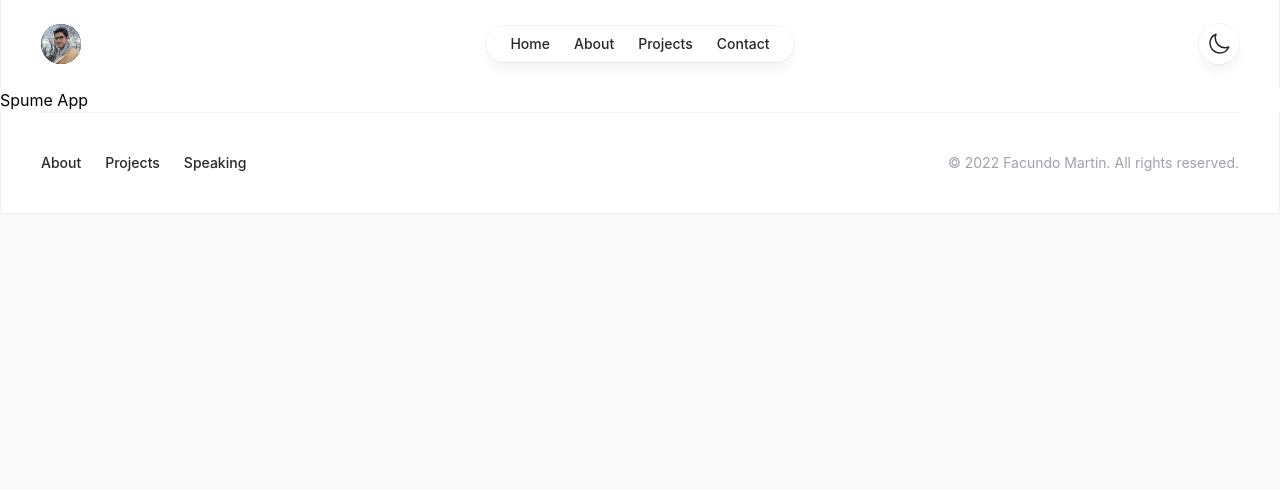
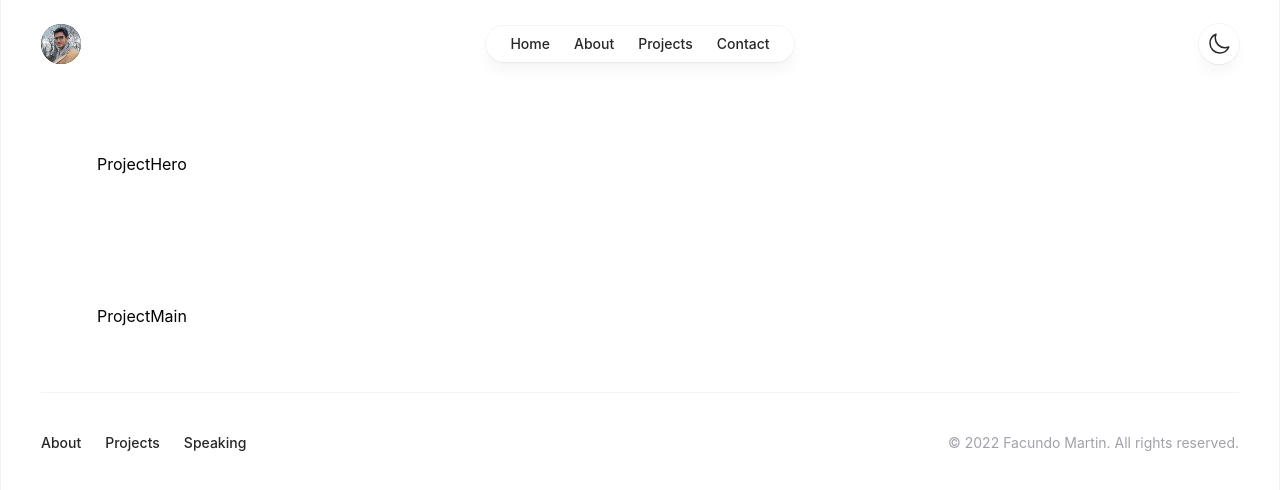
Before and after one commit to Facundo-Martin/portfolio-nextjs, a Next.js app: page /projects/spume-app in a window 1280 px wide. Shown: the top 490 px of the page. Built offline with nearby package versions, Linux system fonts and the light colour scheme.

Commit message:
created Project page basic layout

```diff
--- /dev/null
+++ b/src/components/Project/ProjectHero.tsx
@@ -0,0 +1,7 @@
+import React from 'react';
+
+function ProjectHero() {
+  return <section className="section">ProjectHero</section>;
+}
+
+export default ProjectHero;
--- /dev/null
+++ b/src/components/Project/ProjectMain.tsx
@@ -0,0 +1,7 @@
+import React from 'react';
+
+function ProjectMain() {
+  return <section className="section">ProjectMain</section>;
+}
+
+export default ProjectMain;
--- a/src/components/Project/RenderProject.tsx
+++ b/src/components/Project/RenderProject.tsx
@@ -1,8 +1,15 @@
 import React from 'react';
 import { Project } from '../../d';
+import ProjectHero from './ProjectHero';
+import ProjectMain from './ProjectMain';
 
 function RenderProject({ project }: { project: Project }) {
-  return <div>{project.name}</div>;
+  return (
+    <>
+      <ProjectHero />
+      <ProjectMain />
+    </>
+  );
 }
 
 export default RenderProject;
```
